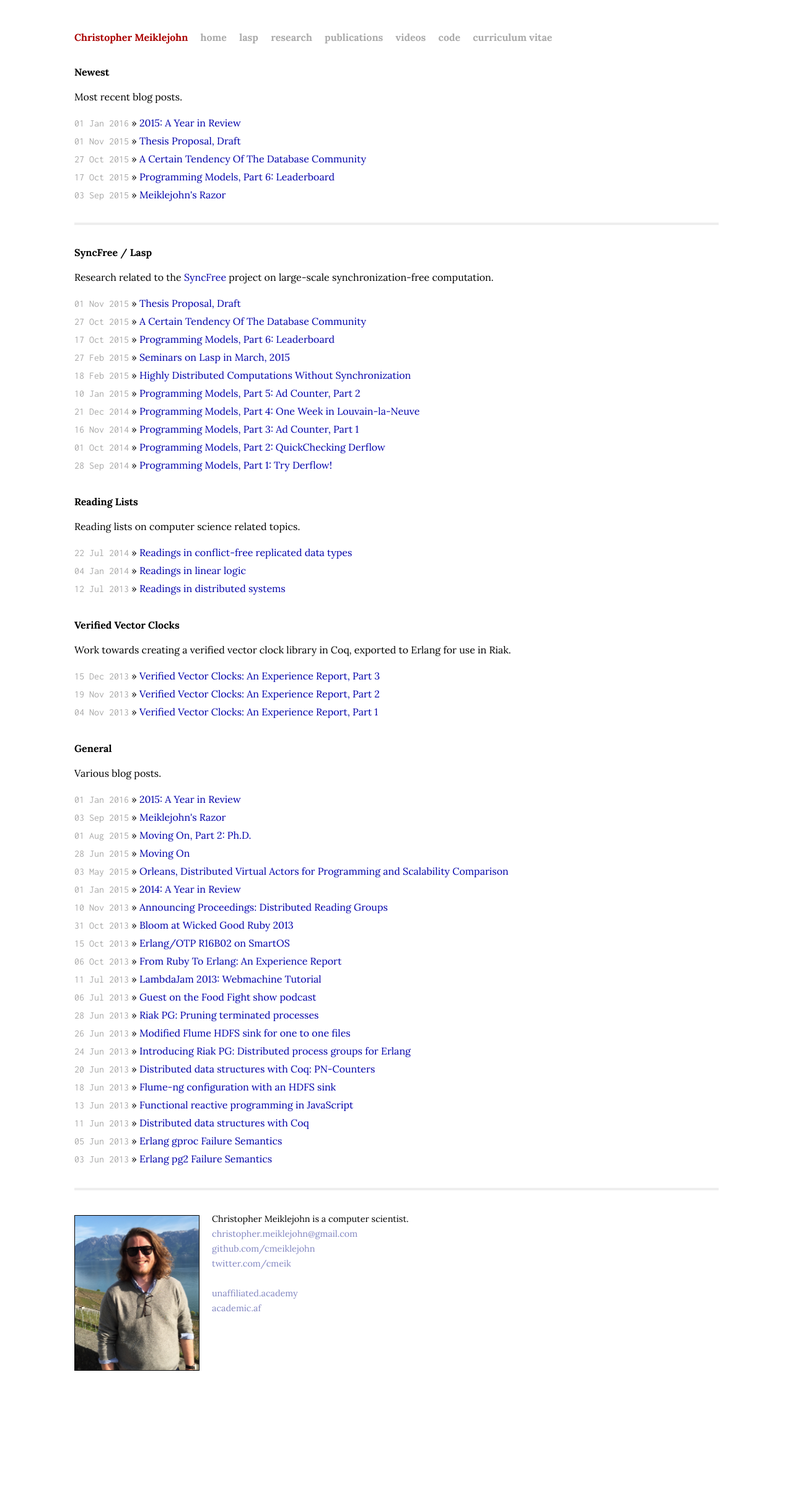
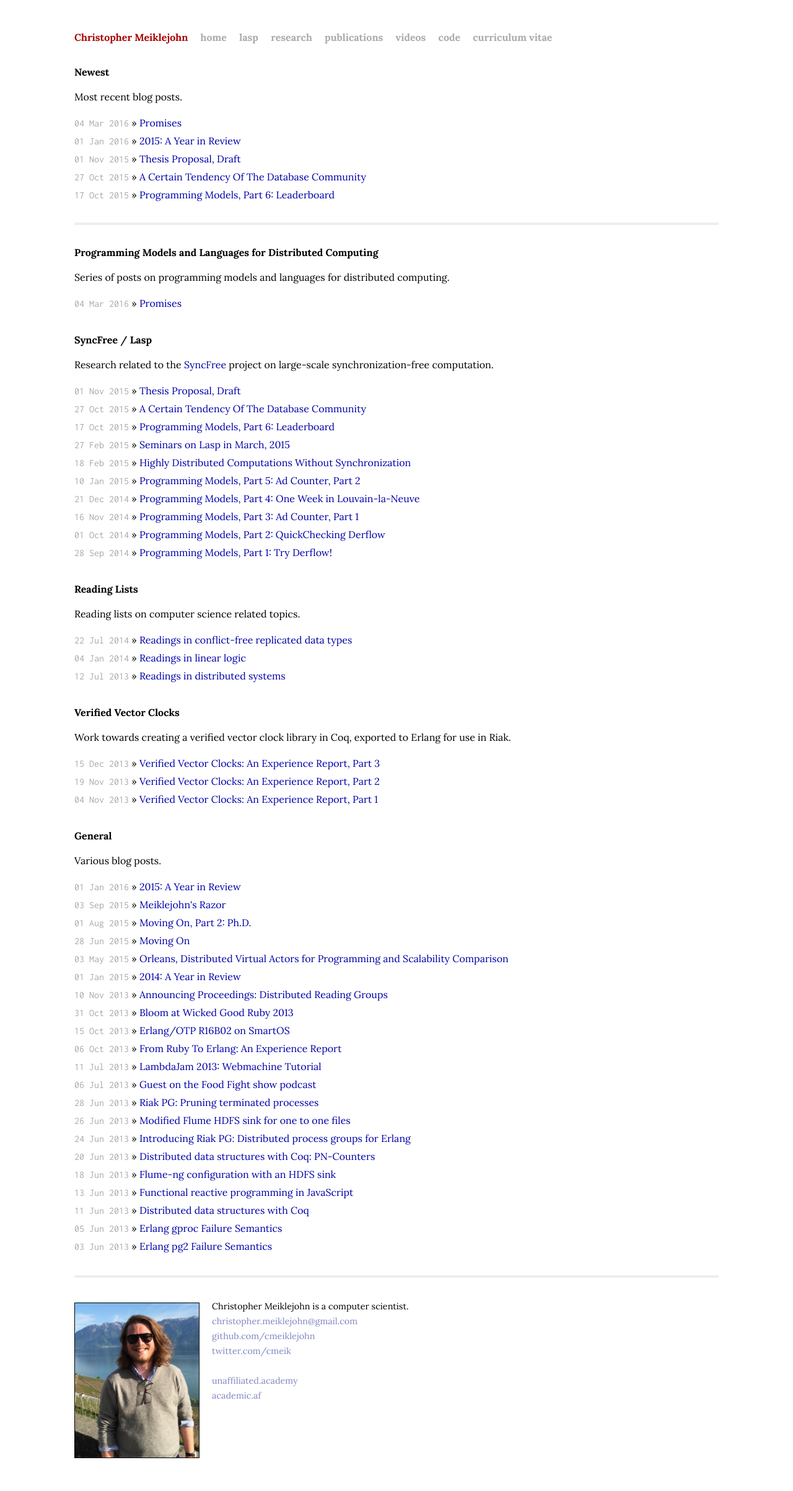
Before and after one commit to cmeiklejohn/cmeiklejohn.github.io, a Jekyll site: the page built from index.html, in a window 1280 px wide. Shown: the whole page at 62% size. Built offline with Jekyll 4.4.1, drawn with Linux system fonts in a browser that asks for light colours; before the commit the page ends 2264 px from its top, so only the background shows below that.

Commit message:
Write a little thing on Promises.

```diff
--- a/css/main.css
+++ b/css/main.css
@@ -228,3 +228,28 @@ td {
   padding-bottom: 30px;
   border-bottom: 4px solid #eee;
 }
+
+.citation {
+  font-style: italic;
+}
+
+.citation::before {
+    content: "[";
+}
+
+.citation::after {
+    content: "]";
+}
+
+#refs {
+  border-top: 1px solid rgba(0, 0, 0, 0.1);
+  border-bottom: 1px solid rgba(255, 255, 255, 0.3);
+  margin-top: 20px;
+}
+
+hr {
+  border: 0;
+  height: 0;
+  border-top: 1px solid rgba(0, 0, 0, 0.1);
+  border-bottom: 1px solid rgba(255, 255, 255, 0.3);
+}
--- a/index.html
+++ b/index.html
@@ -9,6 +9,16 @@ title: Christopher Meiklejohn
   <ul class="new posts">
     {% for post in site.posts limit:5 %}
       <li><span>{{ post.date | date_to_string }}</span> &raquo; <a href="{{ post.url }}">{{ post.title }}</a></li>
+    {% endfor %}
+  </ul>
+
+  <h1>Programming Models and Languages for Distributed Computing</h1>
+  <p>Series of posts on programming models and languages for distributed computing.</p>
+  <ul class="posts">
+    {% for post in site.posts %}
+      {% if post.group == "pl" %}
+      <li><span>{{ post.date | date_to_string }}</span> &raquo; <a href="{{ post.url }}">{{ post.title }}</a></li>
+      {% endif %}
     {% endfor %}
   </ul>
 
```
Also changed, not shown: _posts/2016-03-03-promises.markdown (added, +64 -0 lines).
